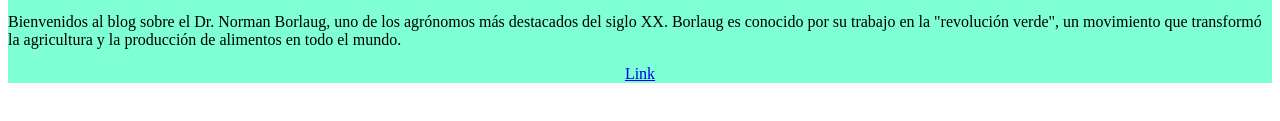
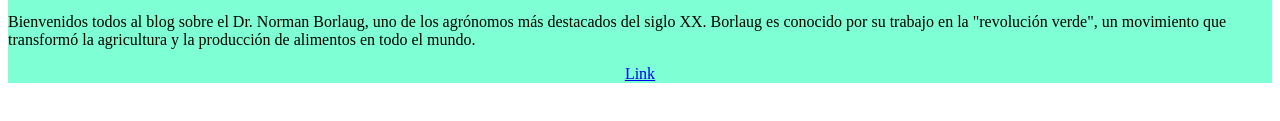
Before and after one commit to kevinnasterian/Microverse, a plain HTML site: page index.html in a window 1280 px wide. Shown: the part 437-558 px from the top of the page. Drawn offline with Linux system fonts and the light colour scheme.

Commit message:
Update index.html
html

```diff
--- a/index.html
+++ b/index.html
@@ -18,7 +18,7 @@
         El Dr. Norman Borlaug fue un agrónomo y humanista estadounidense cuyo trabajo revolucionó la agricultura en todo el mundo. Fue galardonado con el Premio Nobel de la Paz en 1970 por su contribución a la "revolución verde", que aumentó significativamente la producción de alimentos en países en desarrollo. Borlaug se dedicó a desarrollar variedades de trigo resistentes a enfermedades y adaptadas a diferentes condiciones climáticas, lo que permitió aumentar la producción de alimentos y mejorar la calidad de vida de millones de personas
     </figcaption>
     <p id="tribute-info">
-        Bienvenidos al blog sobre el Dr. Norman Borlaug, uno de los agrónomos más destacados del siglo XX. Borlaug es conocido por su trabajo en la "revolución verde", un movimiento que transformó la agricultura y la producción de alimentos en todo el mundo.
+        Bienvenidos todos al blog sobre el Dr. Norman Borlaug, uno de los agrónomos más destacados del siglo XX. Borlaug es conocido por su trabajo en la "revolución verde", un movimiento que transformó la agricultura y la producción de alimentos en todo el mundo.
     </p>
     <a id="tribute-link" href="https://tribute-page.freecodecamp.rocks/" target="_blank">Link</a>
     </div>
```
